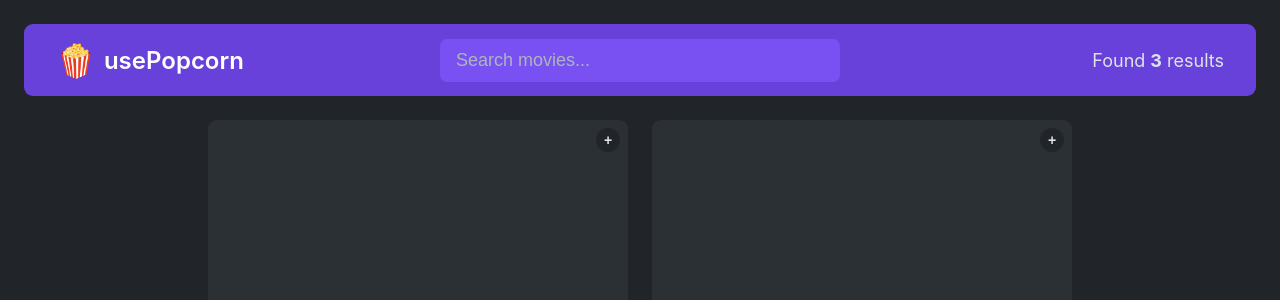
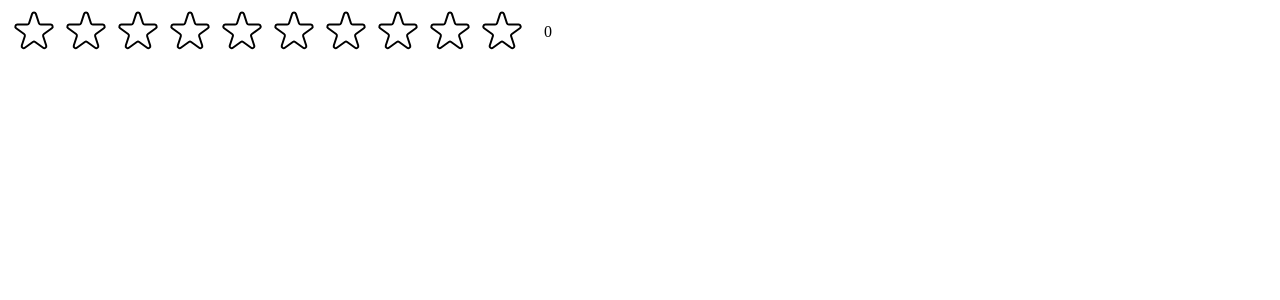
Before and after one commit to muj2001/usepopcorn-clone, a React (Create React App) app: page / in a window 1280 px wide. Shown: the top 300 px of the page. Built offline with nearby package versions, Linux system fonts and the light colour scheme.

Commit message:
Star rating component refactoring

```diff
--- a/src/components/StarRating.js
+++ b/src/components/StarRating.js
@@ -13,20 +13,24 @@ const starContainerStyle = {
 const textStyle = { lineHeight: "1", margin: "0" };
 
 export default function StarRating({ maxRating = 10 }) {
-  const [hoveredStar, setHoveredStar] = useState(0);
+  const [rating, setRating] = useState(0);
+
+  function handleRate(rating) {
+    setRating(rating);
+  }
+
   return (
     <div style={containerStyle}>
       <div style={starContainerStyle}>
         {Array.from({ length: maxRating }, (_, i) => (
           <Star
             key={i}
-            starNum={i + 1}
-            hoveredStar={hoveredStar}
-            setHoveredStar={setHoveredStar}
+            onRate={() => handleRate(i + 1)}
+            full={rating >= i + 1}
           />
         ))}
       </div>
-      <p style={textStyle}>{hoveredStar}</p>
+      <p style={textStyle}>{rating}</p>
     </div>
   );
 }
@@ -39,15 +43,10 @@ const starStyle = {
   padding: "0 2px 0 2px",
 };
 
-function Star({ starNum, hoveredStar, setHoveredStar }) {
+function Star({ starNum, onRate, full }) {
   return (
-    <span
-      onMouseEnter={() => setHoveredStar(starNum)}
-      onMouseLeave={() => setHoveredStar(0)}
-      role="button"
-      style={starStyle}
-    >
-      {starNum <= hoveredStar ? (
+    <span onClick={onRate} role="button" style={starStyle}>
+      {full ? (
         <svg
           xmlns="http://www.w3.org/2000/svg"
           viewBox="0 0 20 20"
--- a/src/index.js
+++ b/src/index.js
@@ -1,13 +1,13 @@
 import React from "react";
 import ReactDOM from "react-dom/client";
-import "./index.css";
+// import "./index.css";
 import App from "./App";
-// import StarRating from "./components/StarRating";
+import StarRating from "./components/StarRating";
 
 const root = ReactDOM.createRoot(document.getElementById("root"));
 root.render(
   <React.StrictMode>
-    {/* <StarRating /> */}
-    <App />
+    <StarRating />
+    {/* <App /> */}
   </React.StrictMode>
 );
```
